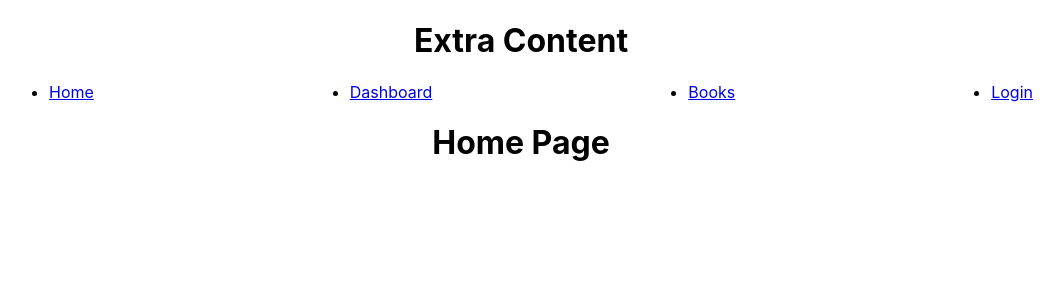
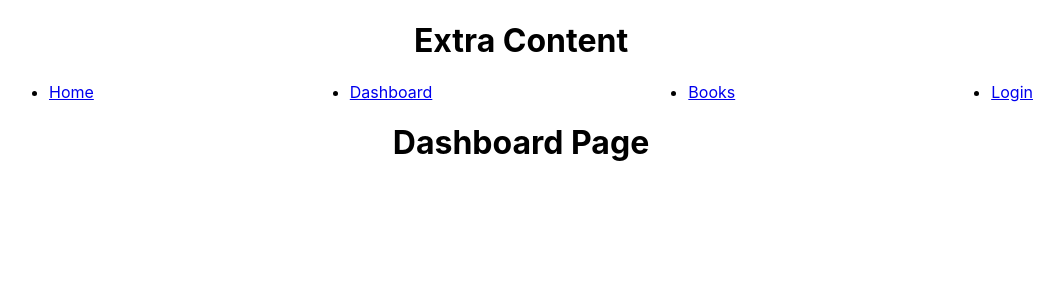
Before and after one commit to Mosharaf456/routing-project-rrdv6, a React (Create React App) app: page / in a window 1280 px wide. Shown: the top 300 px of the page, without its empty margins (119-1183 px from the left). Built offline with nearby package versions, Linux system fonts and the light colour scheme.

Commit message:
ref location.state just commented from GUI side display

```diff
--- a/src/App.js
+++ b/src/App.js
@@ -61,9 +61,9 @@ function App() {
         </ul>
       </nav>
 
-        <div style={{textAlign: 'center'}}>
+        {/* <div style={{textAlign: 'center'}}>
          {(location.state !== null)? JSON.stringify(location.state) : ''}
-        </div>
+        </div> */}
 
 
       <Routes>
@@ -77,17 +77,18 @@ function App() {
               </PrivateRoute>
             }
           /> */}
-        <Route path='/' element={<Home />} />
+        {/* <Route path='/' element={<Home />} /> */}
         <Route path='/home' element={<Home />} />
         <Route path='/login' element={<Login />} />
 
         <Route path='/books/*' element={<BookRoutes />} />
 
         <Route path='/*' element={<PrivateOutlet />}>
+          <Route index element={<Dashboard />} />
           <Route path='dashboard' element={<Dashboard />} />
         </Route>
 
-        <Route path='*' element={<NotFound />} />
+        {/* <Route path='*' element={<NotFound />} /> */}
       </Routes>
     </>
   );
```
